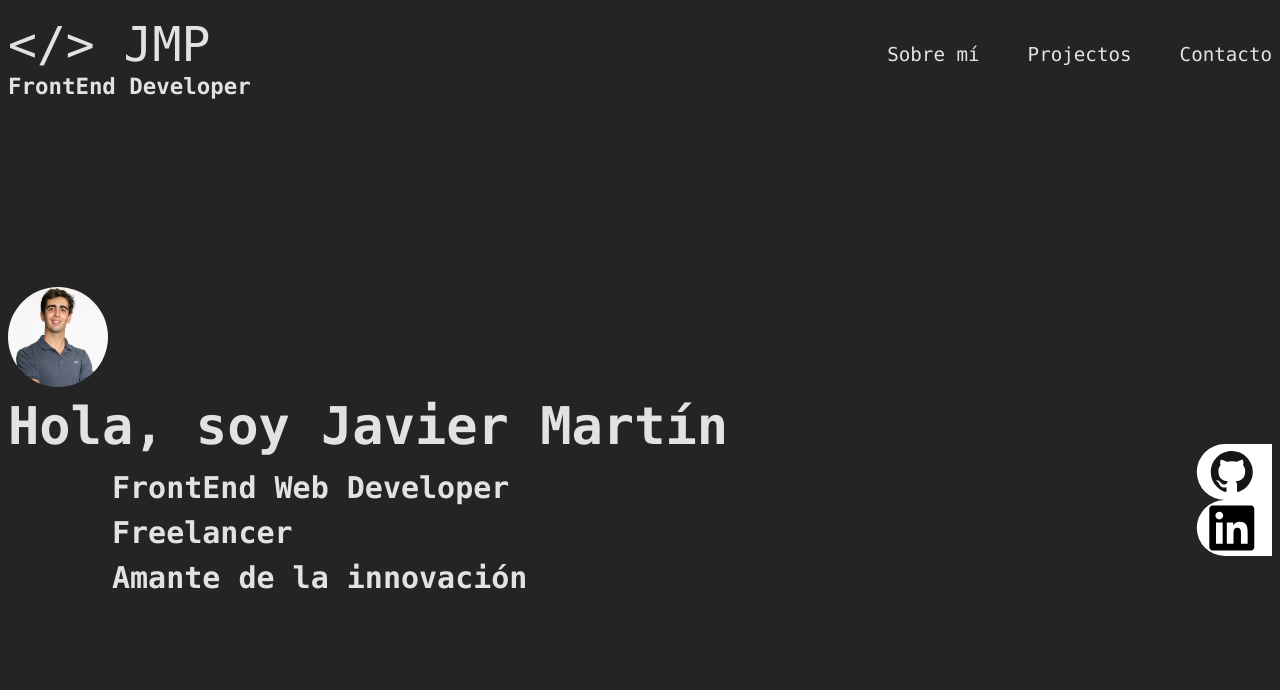
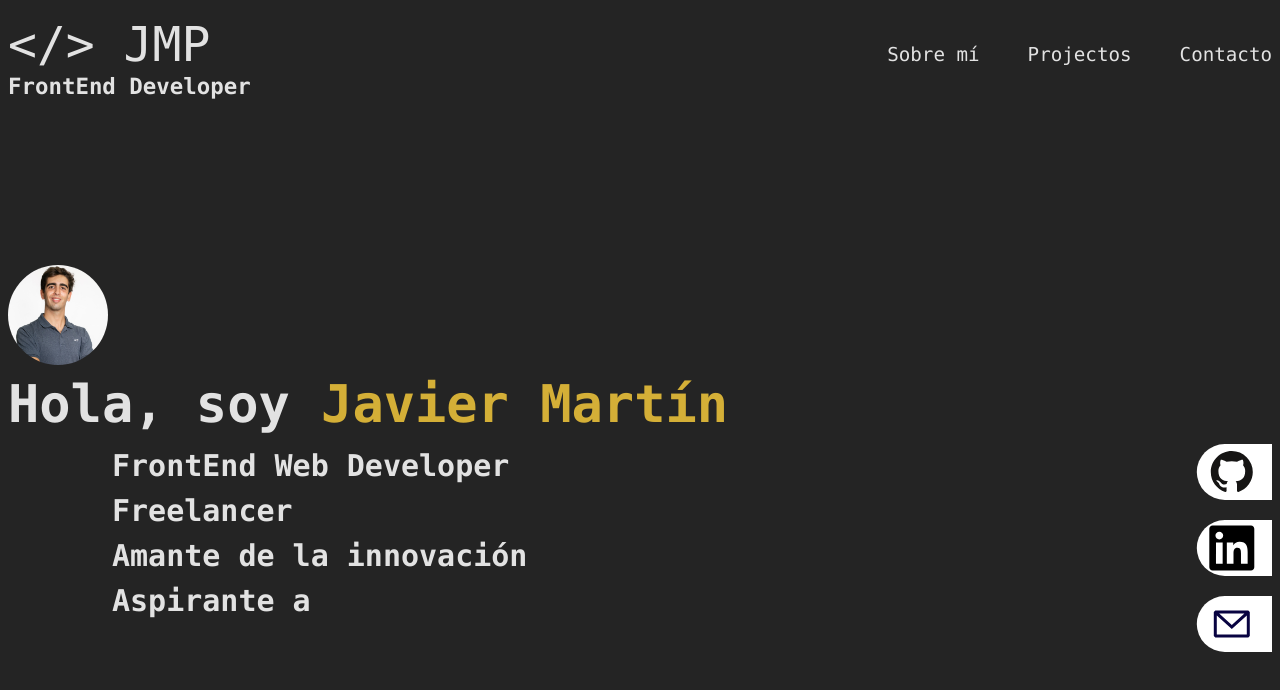
Before and after one commit to jmartinpizarro/portfolio, a React (Vite) app: page / in a window 1280 px wide. Shown: the top 690 px of the page. Built offline with nearby package versions, Linux system fonts and the light colour scheme.

Commit message:
final implementation of the socialMediaItem component

```diff
--- a/src/App.css
+++ b/src/App.css
@@ -77,6 +77,10 @@
   font-size: 52px
 }
 
+.intro-span{
+  color: var(--mostaza);
+}
+
 .initContainer{
   position: relative;
   height: 85vh;
@@ -102,6 +106,9 @@
   right: 0px;
   top: 50%;
   overflow: hidden;
+  display: flex;
+  flex-direction: column;
+  gap: 20px;
 }
 
 .media-container{
--- a/src/App.jsx
+++ b/src/App.jsx
@@ -9,6 +9,7 @@ function App(){
   const [startTyping, setStartTyping] = useState(false)
   const [secondStartTyping, setSecondStartTyping] = useState(false)
   const [thirdStartTyping, setThirdStartTyping] = useState(false)
+  const [fourthStartTyping, setFourthStartTyping] = useState(false)
 
   useEffect(() => {
     const timer1 = setTimeout(() => {
@@ -23,10 +24,15 @@ function App(){
       setThirdStartTyping(true);
     }, 3300);
 
+    const timer4 = setTimeout(() => {
+      setFourthStartTyping(true)
+    }, 4800)
+
     return () => {
       clearTimeout(timer1);
       clearTimeout(timer2);
       clearTimeout(timer3);
+      clearTimeout(timer4);
     };
   }, []);
 
@@ -37,16 +43,18 @@ function App(){
 
       <section className='initContainer'>
         <img className='profile' src="./src/assets/fotoJMP.jpg" alt="Javier Martin perfil" />
-        <h2 className="intro">Hola, soy Javier Martín</h2>
+        <h2 className="intro">Hola, soy <span className='intro-span'>Javier Martín</span></h2>
         <ul className="typingContainer">
           {startTyping && <TypingEffect phrase={'FrontEnd Web Developer'} />}
           {secondStartTyping && <TypingEffect phrase={'Freelancer'} />}
           {thirdStartTyping && <TypingEffect phrase={'Amante de la innovación'} />}
+          {fourthStartTyping && <TypingEffect phrase={'Aspirante a la simplicidad'} />}
         </ul>
 
         <div className="socialMediaContainer">
           <SocialMediaItem image={'./src/assets/github.svg'} nameMedia={'Github'}></SocialMediaItem>
           <SocialMediaItem image={'./src/assets/linkedin.svg'} nameMedia={'LinkedIn'}></SocialMediaItem>
+          <SocialMediaItem image={'./src/assets/email.svg'} nameMedia={'Email'}></SocialMediaItem>
         </div>
       </section>
 
--- a/src/SocialMediaItem.jsx
+++ b/src/SocialMediaItem.jsx
@@ -12,7 +12,14 @@ function SocialMediaItem({image, nameMedia}){
 
     }
 
-
+    if (nameMedia == 'Email'){
+        return(
+            <a className="media-container" href={`mailto:jmartinpizarro04@gmail.com`} target='_blank' rel="noreferrer">
+                <img src={image} alt={`display of ${nameMedia}`} className='icon'/>
+                <p className='nameMedia'>{nameMedia}</p>
+            </a>
+        )
+    }
 
     return(
         <a className="media-container" href={link} target='_blank' rel="noreferrer">
```
Also changed, not shown: src/assets/email.svg (added).
